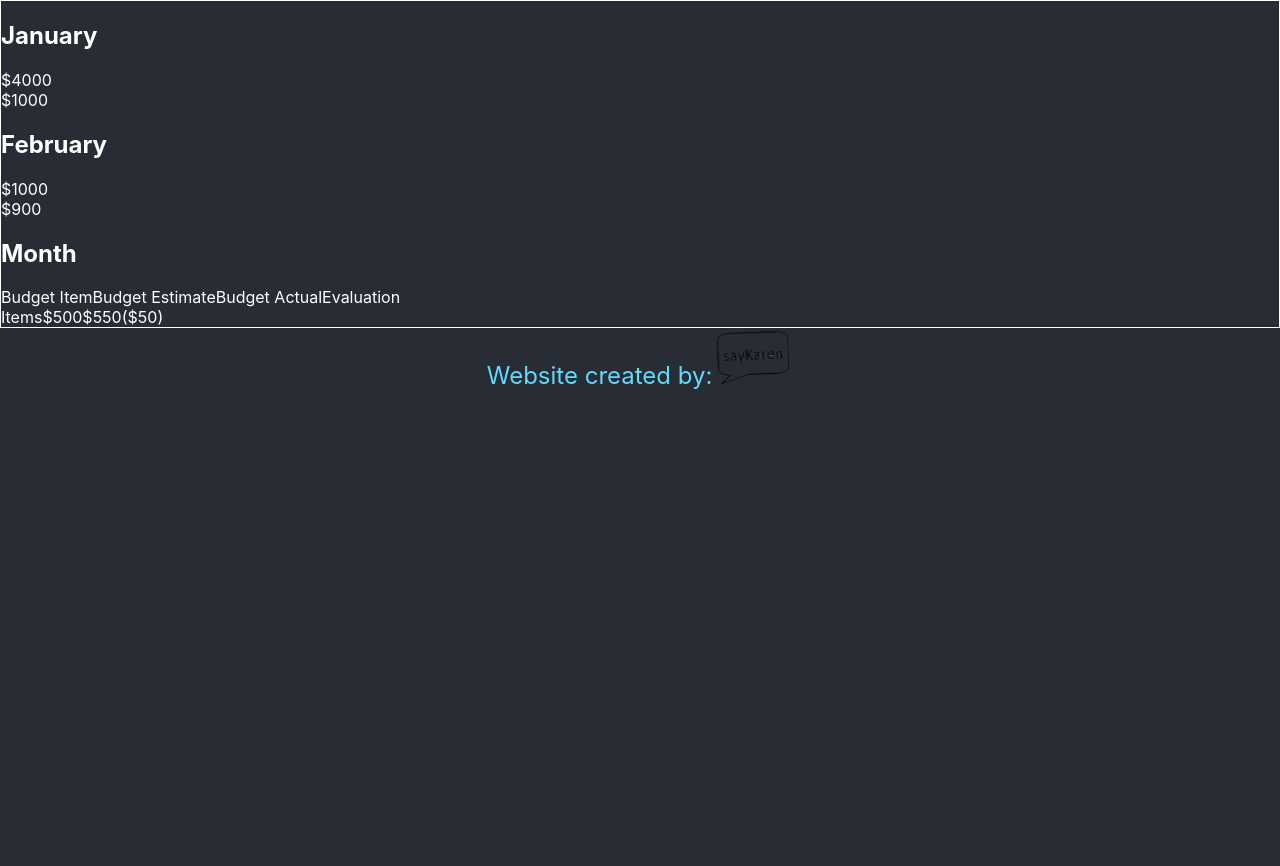
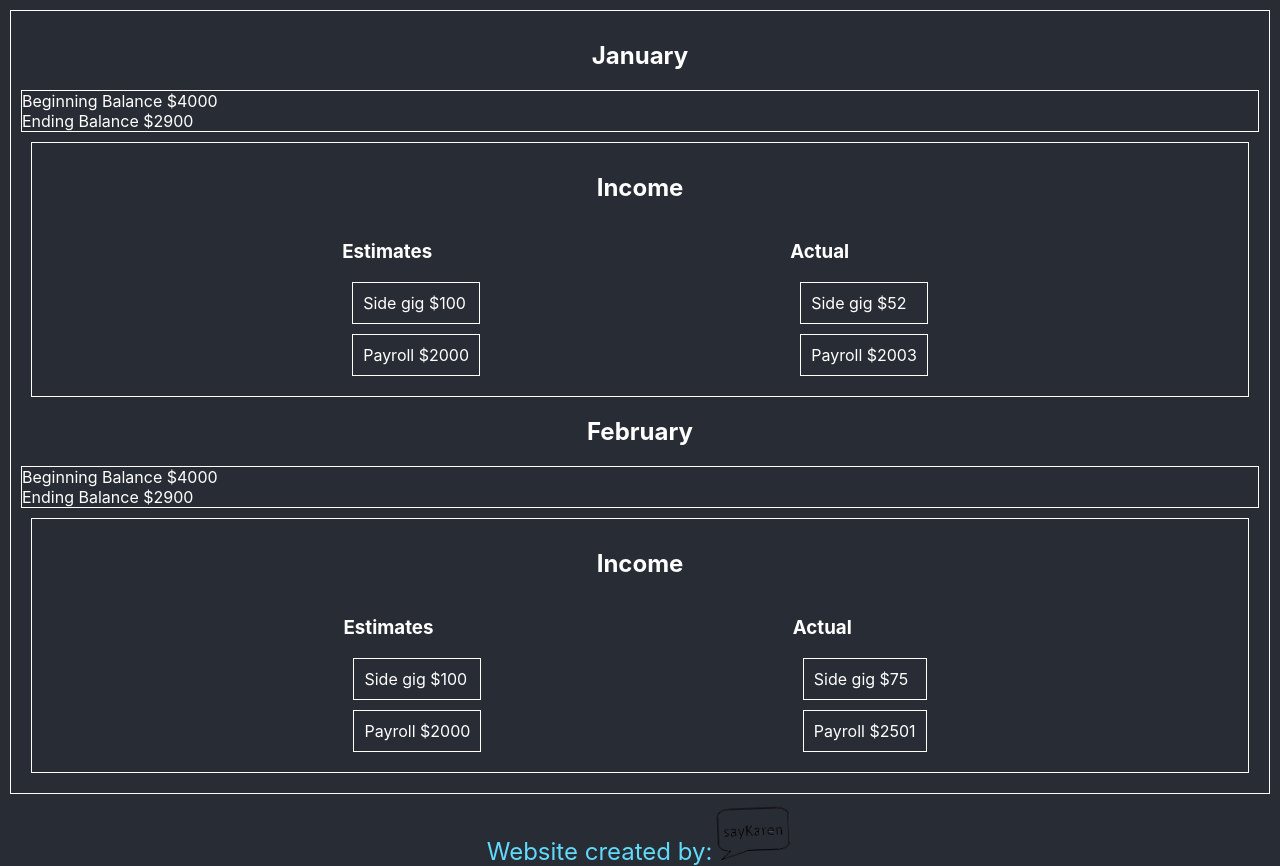
Before and after one commit to saykaren/budgetQueen, a React (Create React App) app: page / in a window 1280 px wide. Before the commit the page ends 800 px from the top, so only its background shows below. Built offline with nearby package versions, Linux system fonts and the light colour scheme.

Commit message:
Updated SampleData
Updated SampleData to include actual and estimate items and worked on the BudgetBox render to see how I
want to show the results.

```diff
--- a/src/components/app/BudgetBox.tsx
+++ b/src/components/app/BudgetBox.tsx
@@ -10,28 +10,50 @@ const BudgetBox = ({ data }: BudgetBoxProps) => {
   console.log(SampleData);
   return (
     <div className="budgetBox">
-       {SampleData &&
-       SampleData.map((num,index)=>(
-        <div key={index}>
-        <h2 >{num.monthName}</h2>
-    <div className='budget-detail'>${num.begBalance}</div>
-    <div className='budget-detail'>${num.endBalance}</div>
-    </div>
-       ))
-       }
-      <h2>Month </h2>
-      <div className="budget-container">
-        <div className="budget-headers">Budget Item</div>
-        <div className="budget-estimates">Budget Estimate</div>
-        <div className="budget-actual">Budget Actual</div>
-        <div className="budget-eval">Evaluation</div>
-      </div>
-      <div className="budget-container">
-        <div className="budget-headers">Items</div>
-        <div className="budget-estimates">$500</div>
-        <div className="budget-actual">$550</div>
-        <div className="budget-eval">($50)</div>
-      </div>
+      {SampleData &&
+        SampleData.map((num, numIndex) => (
+          <div key={numIndex}>
+            <h2>{num.monthName}</h2>
+            <div className="budget-overall-box">
+              <div className="budget-detail">
+                {" "}
+                Beginning Balance ${num.begBalance}
+              </div>
+              <div className="budget-detail">
+                Ending Balance ${num.endBalance}
+              </div>
+            </div>
+            <div className="budget-income-box">
+              <h2>Income</h2>
+              <section className="estimate-actual-holder">
+                {num.budget.map((budgetNum, indexbudget) => (
+                  <>
+                    <div className="budget-estimate-income" key={indexbudget}>
+                      <h3>Estimates</h3>
+                      {budgetNum.monthContributions.map((mc, mcIndex) => (
+                        <div className="budget-income" key={mcIndex}>
+                          {mc.title} ${mc.amount}
+                        </div>
+                      ))}
+                    </div>
+                  </>
+                ))}
+                {num.actual.map((actualNum, actIndexbudget) => (
+                  <>
+                    <div className="budget-actual-income" key={actIndexbudget}>
+                      <h3>Actual</h3>
+                      {actualNum.monthContributions.map((ac, acIndex) => (
+                        <div className="budget-income" key={acIndex}>
+                          {ac.title} ${ac.amount}
+                        </div>
+                      ))}
+                    </div>
+                  </>
+                ))}
+              </section>
+            </div>
+          </div>
+        ))}
     </div>
   );
 };
--- a/src/components/app/SampleData.tsx
+++ b/src/components/app/SampleData.tsx
@@ -2,19 +2,157 @@ export const TestData = [
   {
     monthId: 1,
     monthName: "January",
+    year: 2020,
     begBalance: 4000,
-        endBalance: 1000,
-        monthExpenses: [{title: "Bought stuff", amount: 4000, monthIN: 1}],
-        monthContributions: [{title: "Side gig", amount: 1000, monthIN: 1}],
+    endBalance: 2900,
+    budget: [
+      {
+        monthExpenses: [
+          {
+            housingExpense: [{ title: "Rent", amount: 1800, monthIN: 1 }],
+          },
+          {
+            groceryExpense: [
+              { title: "King Soopers", amount: 500, monthIN: 1 },
+              { title: "Costco", amount: 400, monthIN: 1 },
+            ],
+          },
+          {
+            discretionaryExpense: [
+              { title: "Amazon", amount: 200, monthIN: 1 },
+            ],
+          },
+          {
+            retirementSavings: [{ title: "Roth", amount: 100, monthIN: 1 }],
+          },
+          {
+            collegeSavings: [{ title: "529", amount: 100, monthIN: 1 }],
+          },
+          {
+            otherExpense: [
+              { title: "Extra Mortgage Payment", amount: 100, monthIN: 1 },
+            ],
+          },
+        ],
+        monthContributions: [
+          { title: "Side gig", amount: 100, monthIN: 1 },
+          { title: "Payroll", amount: 2000, monthIN: 1 },
+        ],
+      },
+    ],
+    actual: [
+      {
+        monthExpenses: [
+          {
+            housingExpense: [{ title: "Rent", amount: 1800, monthIN: 1 }],
+          },
+          {
+            groceryExpense: [
+              { title: "King Soopers", amount: 500, monthIN: 1 },
+              { title: "Costco", amount: 400, monthIN: 1 },
+            ],
+          },
+          {
+            discretionaryExpense: [
+              { title: "Amazon", amount: 200, monthIN: 1 },
+            ],
+          },
+          {
+            retirementSavings: [{ title: "Roth", amount: 100, monthIN: 1 }],
+          },
+          {
+            collegeSavings: [{ title: "529", amount: 100, monthIN: 1 }],
+          },
+          {
+            otherExpense: [
+              { title: "Extra Mortgage Payment", amount: 100, monthIN: 1 },
+            ],
+          },
+        ],
+        monthContributions: [
+          { title: "Side gig", amount: 52, monthIN: 1 },
+          { title: "Payroll", amount: 2003, monthIN: 1 },
+        ],
+      },
+    ],
   },
   {
     monthId: 2,
     monthName: "February",
-        begBalance: 1000,
-        endBalance: 900,
-        monthExpenses: [{title: "Bought Stuff again", amount: 200, monthIN: 1}],
-        monthContributions: [{title: "side gig", amount: 100, monthIN: 1}],
-    }
+    year: 2020,
+    begBalance: 4000,
+    endBalance: 2900,
+    budget: [
+      {
+        monthExpenses: [
+          {
+            housingExpense: [{ title: "Rent", amount: 1800, monthIN: 1 }],
+          },
+          {
+            groceryExpense: [
+              { title: "King Soopers", amount: 500, monthIN: 1 },
+              { title: "Costco", amount: 400, monthIN: 1 },
+            ],
+          },
+          {
+            discretionaryExpense: [
+              { title: "Amazon", amount: 200, monthIN: 1 },
+            ],
+          },
+          {
+            retirementSavings: [{ title: "Roth", amount: 100, monthIN: 1 }],
+          },
+          {
+            collegeSavings: [{ title: "529", amount: 100, monthIN: 1 }],
+          },
+          {
+            otherExpense: [
+              { title: "Extra Mortgage Payment", amount: 100, monthIN: 1 },
+            ],
+          },
+        ],
+        monthContributions: [
+          { title: "Side gig", amount: 100, monthIN: 1 },
+          { title: "Payroll", amount: 2000, monthIN: 1 },
+        ],
+      },
+    ],
+    actual: [
+      {
+        monthExpenses: [
+          {
+            housingExpense: [{ title: "Rent", amount: 1800, monthIN: 1 }],
+          },
+          {
+            groceryExpense: [
+              { title: "King Soopers", amount: 500, monthIN: 1 },
+              { title: "Costco", amount: 400, monthIN: 1 },
+            ],
+          },
+          {
+            discretionaryExpense: [
+              { title: "Amazon", amount: 200, monthIN: 1 },
+            ],
+          },
+          {
+            retirementSavings: [{ title: "Roth", amount: 100, monthIN: 1 }],
+          },
+          {
+            collegeSavings: [{ title: "529", amount: 100, monthIN: 1 }],
+          },
+          {
+            otherExpense: [
+              { title: "Extra Mortgage Payment", amount: 100, monthIN: 1 },
+            ],
+          },
+        ],
+        monthContributions: [
+          { title: "Side gig", amount: 75, monthIN: 1 },
+          { title: "Payroll", amount: 2501, monthIN: 1 },
+        ],
+      },
+    ],
+  },
 ];
 
 export default TestData;
--- a/src/components/styling/App.scss
+++ b/src/components/styling/App.scss
@@ -4,7 +4,7 @@
 
 .App {
     text-align: center;
-
+    color: $light-color;
   }
 
   html{
--- a/src/components/styling/BudgetBox.scss
+++ b/src/components/styling/BudgetBox.scss
@@ -1,10 +1,42 @@
-@import './variables.scss';
+@import "./variables.scss";
 
+h2 {
+  flex: 1;
+  text-align: center;
+}
 .budgetBox {
-    border: 1px solid $light-color;
-    color: $light-color;
+  border: 1px solid $light-color;
+  color: $light-color;
+  padding: 10px;
+  margin: 10px;
+}
+
+.budget-income-box {
+  border: 1px solid $light-color;
+  color: $light-color;
+  padding: 10px;
+  margin: 10px;
+  display: flex;
+  flex-direction: column;
+}
+
+.budget-income {
+  border: 1px solid $light-color;
+  color: $light-color;
+  padding: 10px;
+  margin: 10px;
 }
 
 .budget-container {
-    display: flex;
+  border: 1px solid $secondary-color;
+  display: flex;
 }
+
+.budget-overall-box {
+  border: 1px solid $light-color;
+}
+
+.estimate-actual-holder {
+  display: flex;
+  justify-content: space-evenly;
+}
```
Lines whose indentation alone changed are shown as unchanged.
